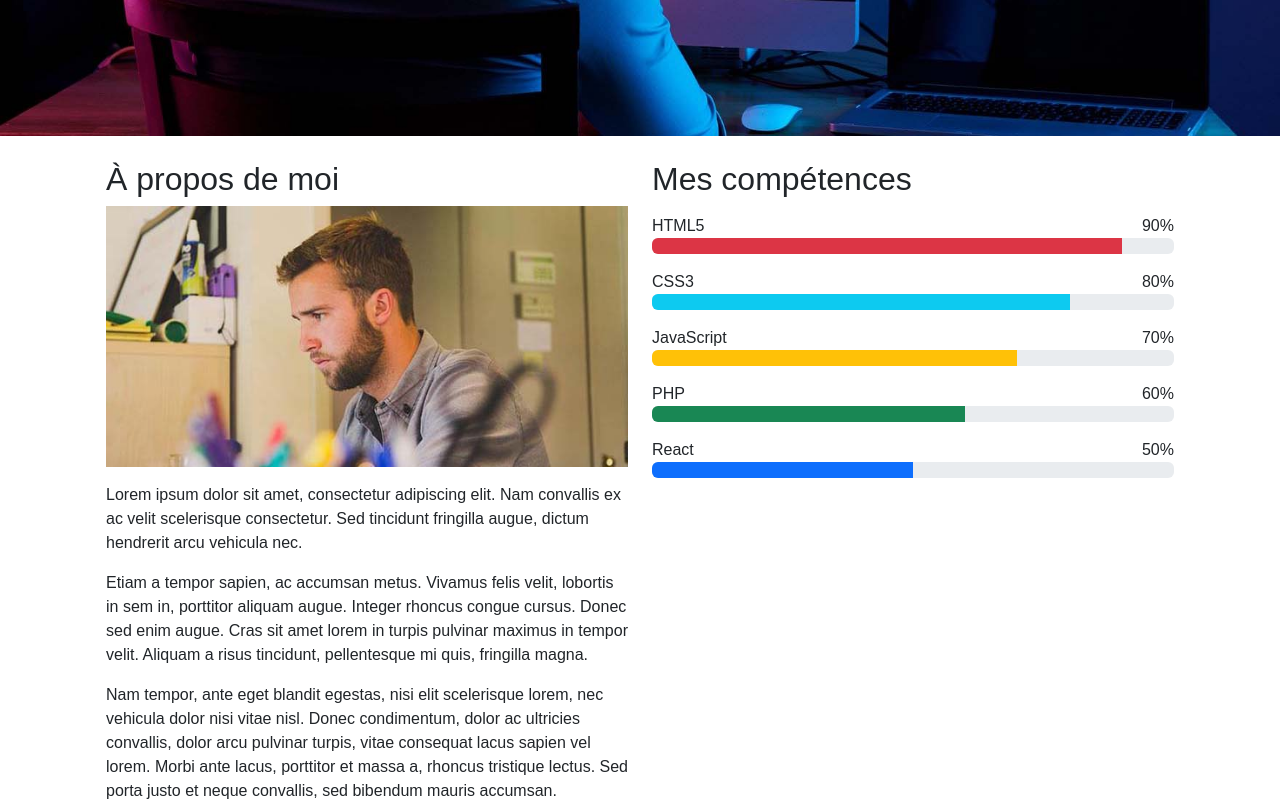
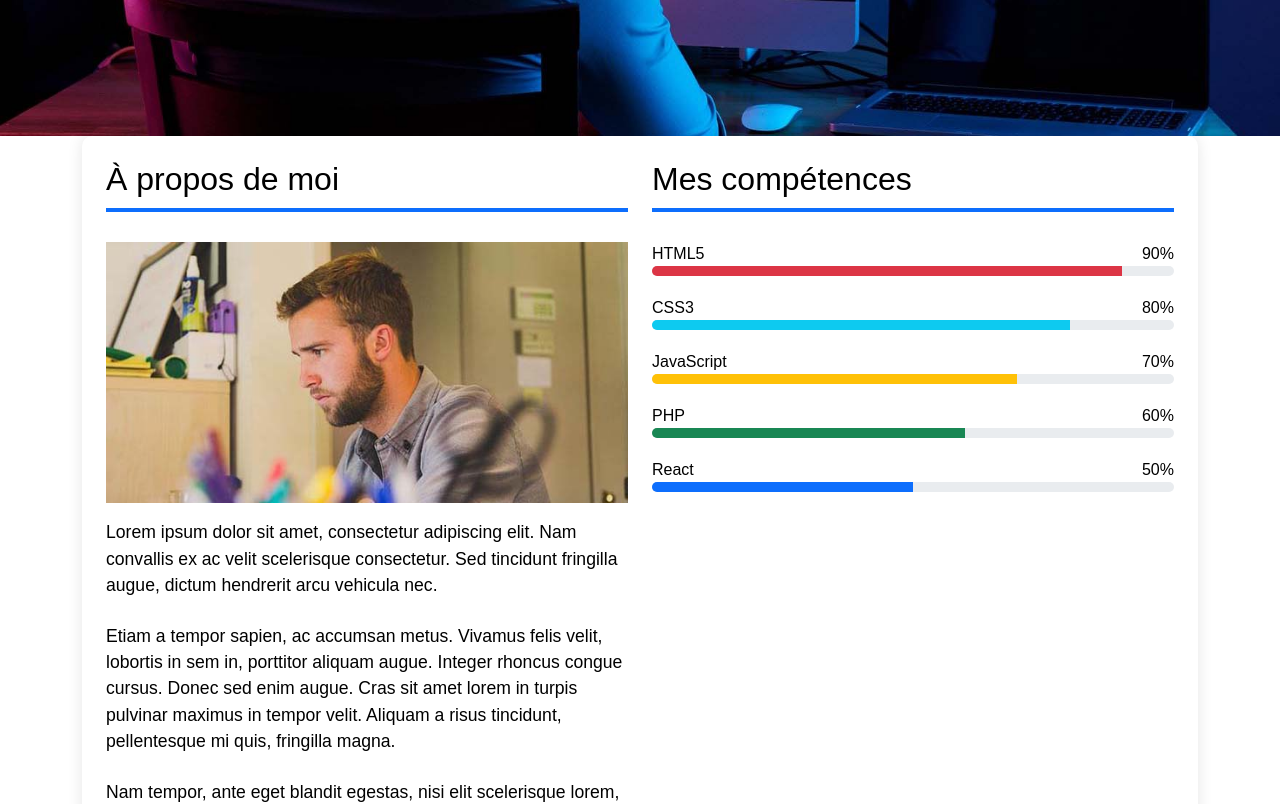
Before and after one commit to Diva-X/portofolio, a React (Create React App) app: page / in a window 1280 px wide. Shown: the part 720-1524 px from the top of the page. Built offline with nearby package versions, Linux system fonts and the light colour scheme.

Commit message:
fond blanc

```diff
--- a/src/components/About/About.jsx
+++ b/src/components/About/About.jsx
@@ -3,7 +3,8 @@ import './About.scss';
 
 function About() {
   return (
-    <section className="about-section">
+    <section className="about-page">
+      <div className="about-section">
         <div className="container">
           <div className="about-box p-4">
             <div className="row">
@@ -20,7 +21,8 @@ function About() {
                 <p>
                   Etiam a tempor sapien, ac accumsan metus. Vivamus felis velit, lobortis in sem in, porttitor aliquam augue.
                   Integer rhoncus congue cursus. Donec sed enim augue. Cras sit amet lorem in turpis pulvinar maximus in tempor velit.
-              Aliquam a risus tincidunt, pellentesque mi quis, fringilla magna.</p>
+                  Aliquam a risus tincidunt, pellentesque mi quis, fringilla magna.
+                </p>
                 <p>
                   Nam tempor, ante eget blandit egestas, nisi elit scelerisque lorem, nec vehicula dolor nisi vitae nisl.
                   Donec condimentum, dolor ac ultricies convallis, dolor arcu pulvinar turpis, vitae consequat lacus sapien vel lorem.
@@ -83,6 +85,7 @@ function About() {
             </div>
           </div>
         </div>
+      </div>
     </section>
   );
 }
--- a/src/components/About/About.scss
+++ b/src/components/About/About.scss
@@ -1,96 +1,43 @@
-.github-modal-dialog {
-  .modal-content {
-    background-color: #1c1c1c;
-    color: white;
-    border-radius: 10px;
-    box-shadow: 0 0 20px rgba(0, 0, 0, 0.6);
-    border: none;
+.about-page {
+  background-color: white;
+  color: black;
+
+  .about-section {
+    background-color: inherit;
   }
 
-  .modal-title {
-    color: white;
+  h2, p, .col-divider {
+    color: inherit;
   }
 
-  .modal-body {
-    padding: 2rem;
+  .col-divider {
+    height: 4px;
+    width: 100%;
+    background-color: #0d6efd;
+    margin: 10px 0 30px 0;
   }
 
-  .modal-footer {
-    justify-content: flex-end;
+  .about-box {
+    background-color: #ffffff;
+    box-shadow: 0 0 15px rgba(0, 0, 0, 0.1);
+    border-radius: 10px;
   }
 
-  .github-modal-content {
-    display: flex;
-    gap: 2rem;
-    align-items: flex-start;
+  p {
+    font-size: 1.1rem;
+    margin-bottom: 1.5rem;
+  }
 
-    .avatar {
-      width: 200px;
-      height: 200px;
-      object-fit: cover;
-    }
+  .skill {
+    margin-bottom: 20px;
+  }
 
-    .github-details {
-      flex: 1;
+  .progress {
+    height: 10px;
+    background-color: #e9ecef;
+  }
 
-      h5 {
-        font-weight: normal;
-        margin-bottom: 1rem;
-
-        a {
-          color: white;
-          text-decoration: none;
-
-          &:hover {
-            text-decoration: underline;
-          }
-        }
-      }
-
-      p {
-        margin-bottom: 0.7rem;
-        font-size: 1rem;
-        color: #ddd;
-
-        i {
-          margin-right: 0.5rem;
-        }
-
-        a {
-          color: #0d6efd;
-
-          &:hover {
-            text-decoration: underline;
-          }
-        }
-      }
-    }
+  .progress-bar {
+    height: 10px;
   }
 }
-
-@media (max-width: 768px) {
-  .github-modal-content {
-    flex-direction: column;
-    align-items: center;
-    text-align: center;
-
-    .avatar {
-      width: 150px;
-      height: 150px;
-      margin-bottom: 1rem;
-    }
-
-    .github-details {
-      text-align: left;
-
-      h5 {
-        text-align: center;
-        font-size: 1.2rem;
-      }
-
-      p {
-        font-size: 0.95rem;
-      }
-    }
-  }
-}
```
Lines whose indentation alone changed are shown as unchanged.
